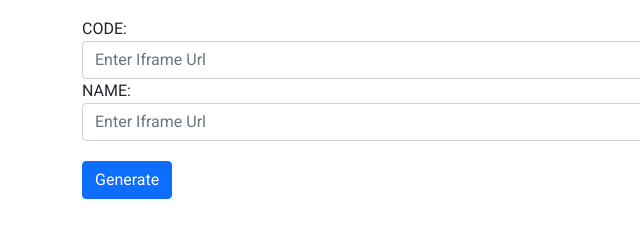
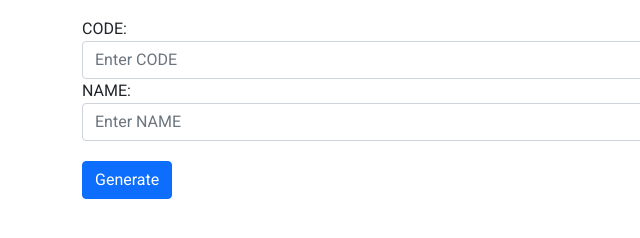
Before and after one commit to aungwana95/aungwana95.github.io, a plain HTML site: page wp.html in a window 1280 px wide. Shown: the part 386-624 px from the top of the page, 0-640 px from the left. Drawn offline with nearby package versions, Linux system fonts and the light colour scheme.

Commit message:
Add files via upload

```diff
--- a/wp.html
+++ b/wp.html
@@ -45,12 +45,12 @@
 					</div>
                                    <div class="wpk-field iframe-url-option">
 						<label for="iframe-url">CODE:</label>
-						<input id="iframe-code" class="form-control" type="text" name="url" placeholder="Enter Iframe Url">
+						<input id="iframe-code" class="form-control" type="text" name="url" placeholder="Enter CODE">
 					</div>
 
 					<div class="wpk-field iframe-url-option">
 						<label for="iframe-url">NAME:</label>
-						<input id="iframe-url" class="form-control" type="text" name="url" placeholder="Enter Iframe Url">
+						<input id="iframe-url" class="form-control" type="text" name="url" placeholder="Enter NAME">
 					</div>
 				 	<button class="generate-iframe btn btn-primary" type="submit">Generate</button>
 
```
